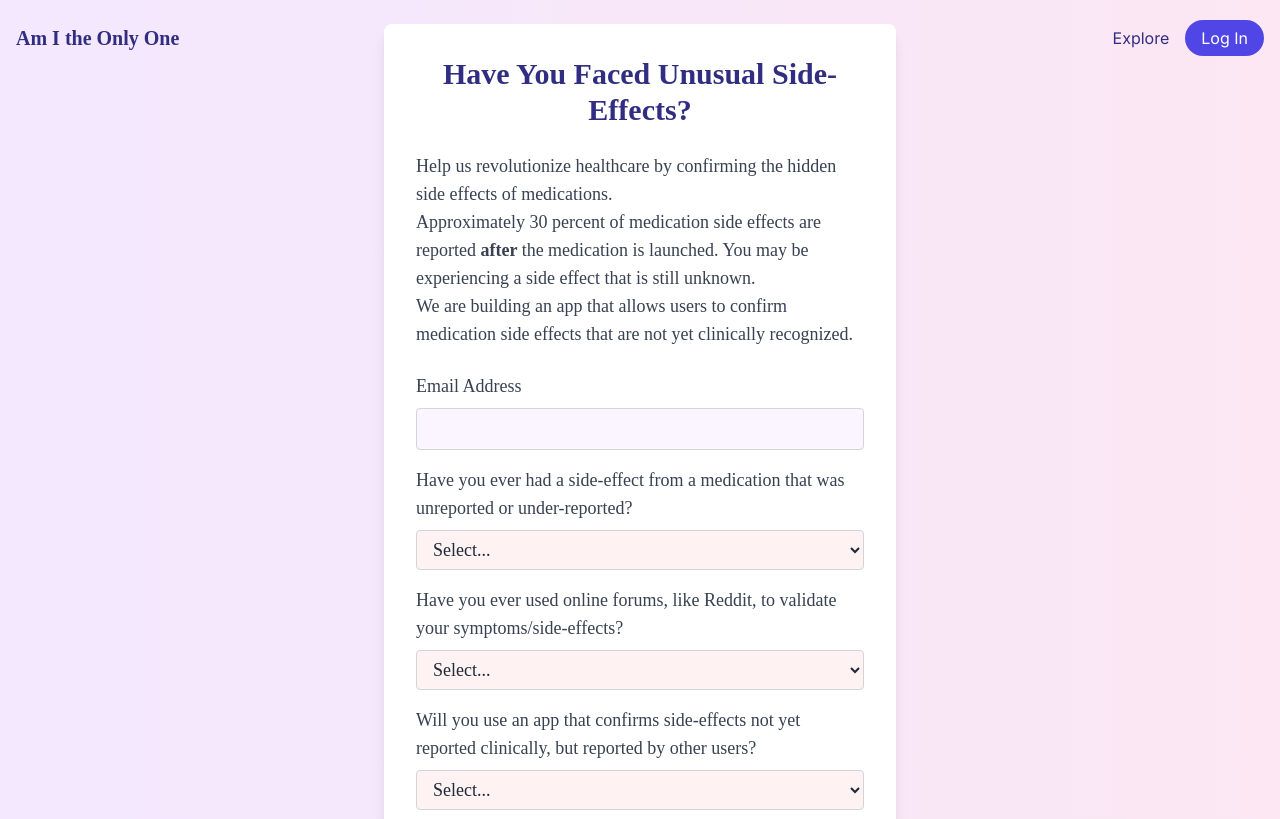
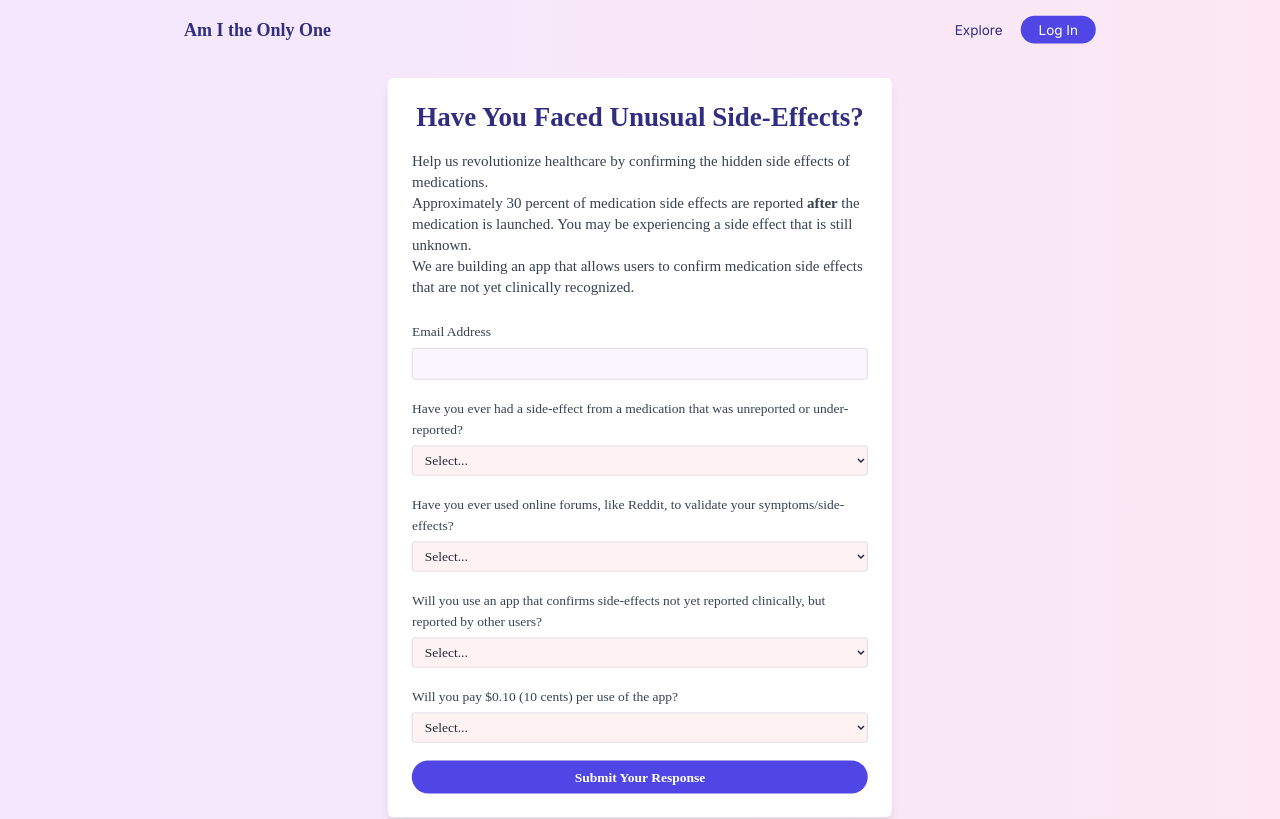
Before and after one commit to cdirks4/side-effects, a Next.js app: page /waitlist in a window 1280 px wide. Shown: the top 819 px of the page. Built offline with nearby package versions, Linux system fonts and the light colour scheme; a web font is replaced by a local one.

Commit message:
fix: ui fix

```diff
--- a/src/app/components/navbar.tsx
+++ b/src/app/components/navbar.tsx
@@ -30,21 +30,23 @@ const Navbar = () => {
           : "bg-transparent"
       }`}
     >
-      <div className="container mx-auto px-4 py-6 flex justify-between items-center">
-        <div className="text-xl font-mackinac text-indigo-900 font-semibold">
+      <div className="max-w-7xl mx-auto px-4 sm:px-6 lg:px-8">
+        <div className="flex justify-between items-center py-6">
+          <div className="text-2xl font-mackinac text-indigo-900 font-semibold">
             <Link href="/">Am I the Only One</Link>
           </div>
-        <div className="md:flex space-x-4 ">
+          <div className="flex space-x-6 items-center">
             <Link href="/waitlist">
-            <span className="text-indigo-900 hover:text-indigo-700 transition duration-300">
+              <span className="text-lg text-indigo-900 hover:text-indigo-700 transition duration-300">
                 Explore
               </span>
             </Link>
             <button onClick={() => alert("Under Construction")}>
-            <span className="bg-indigo-600 text-white px-4 py-2 rounded-full hover:bg-indigo-700 transition duration-300 cursor-pointer">
+              <span className="bg-indigo-600 text-white px-6 py-2 rounded-full hover:bg-indigo-700 transition duration-300 cursor-pointer text-lg">
                 Log In
               </span>
             </button>
+          </div>
         </div>
       </div>
     </nav>
--- a/src/app/layout.tsx
+++ b/src/app/layout.tsx
@@ -2,14 +2,12 @@ import type { Metadata } from "next";
 import { Inter } from "next/font/google";
 import "./globals.css";
 import "./fonts.css";
-import Head from "next/head";
-import { useState } from "react";
 import Navbar from "./components/navbar";
 const inter = Inter({ subsets: ["latin"] });
 
 export const metadata: Metadata = {
   title: "Am I the Only One",
-  description: "Ai side effect discovery",
+  description: "AI side effect discovery",
 };
 
 export default function RootLayout({
@@ -20,8 +18,10 @@ export default function RootLayout({
   return (
     <html lang="en">
       <body className={`${inter.className} h-screen bg-white`}>
-        <Navbar />
-        {children}
+        <div className="scale-75 origin-top-left min-h-screen w-[133.33%]">
+          <Navbar />
+          {children}
+        </div>
       </body>
     </html>
   );
--- a/src/app/page.tsx
+++ b/src/app/page.tsx
@@ -50,7 +50,7 @@ export default function Home() {
   };
 
   return (
-    <div className="min-h-screen bg-gradient-to-r from-purple-100 to-pink-100 text-gray-800 font-mackinac">
+    <div className="min-h-screen bg-gradient-to-r from-purple-100 to-pink-100 text-gray-800 font-mackinac pt-20">
       {/* Header */}
 
       {/* Spacer to prevent content from being hidden under the header */}
--- a/src/app/waitlist/page.tsx
+++ b/src/app/waitlist/page.tsx
@@ -58,12 +58,12 @@ export default function Waitlist() {
   };
 
   return (
-    <div className="min-h-screen bg-gradient-to-r from-purple-100 to-pink-100 text-gray-800 flex flex-col items-center justify-center font-mackinac">
-      <main className="w-full max-w-lg p-8 bg-white rounded-lg shadow-lg m-6">
-        <h1 className="text-3xl font-bold mb-6 text-center text-indigo-900">
+    <div className="min-h-screen bg-gradient-to-r from-purple-100 to-pink-100 text-gray-800 flex flex-col items-center justify-center font-mackinac pt-20">
+      <main className="w-full max-w-2xl p-8 bg-white rounded-lg shadow-lg m-6">
+        <h1 className="text-4xl font-bold mb-6 text-center text-indigo-900">
           Have You Faced Unusual Side-Effects?
         </h1>
-        <p className="text-lg text-gray-700 mb-6">
+        <p className="text-xl text-gray-700 mb-8">
           Help us revolutionize healthcare by confirming the hidden side effects
           of medications.
           <br />
@@ -74,11 +74,10 @@ export default function Waitlist() {
           We are building an app that allows users to confirm medication side
           effects that are not yet clinically recognized.
         </p>
-        <form onSubmit={handleSubmit}>
+        <form onSubmit={handleSubmit} className="space-y-6">
           <div className="mb-4">
             <label
               htmlFor="email"
-              l
               className="block text-lg font-medium text-gray-700 mb-2"
             >
               Email Address
```
Lines whose indentation alone changed are shown as unchanged.
